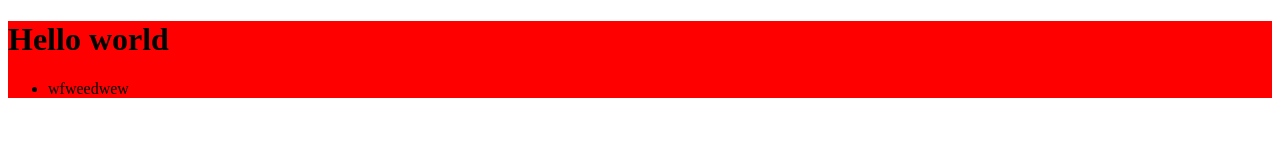
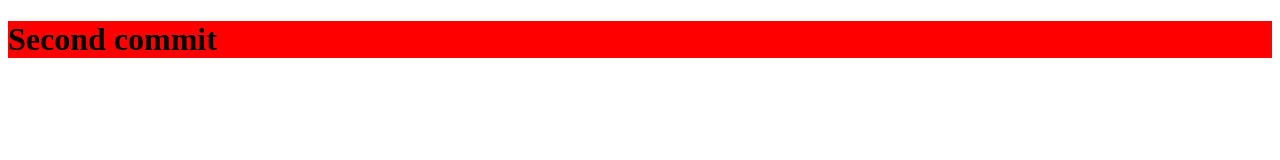
Before and after one commit to Iqboljon17/test2, a plain HTML site: page index.html in a window 1280 px wide. Drawn offline with Linux system fonts and the light colour scheme.

Commit message:
second commit

```diff
--- a/index.html
+++ b/index.html
@@ -9,8 +9,7 @@
 <body>
     <header>
         <div class="container">
-            <h1>Hello world</h1>
-            <ul><li>wfweedwew</li></ul>
+            <h1>Second commit</h1>
         </div>
     </header>
 </body>
```
